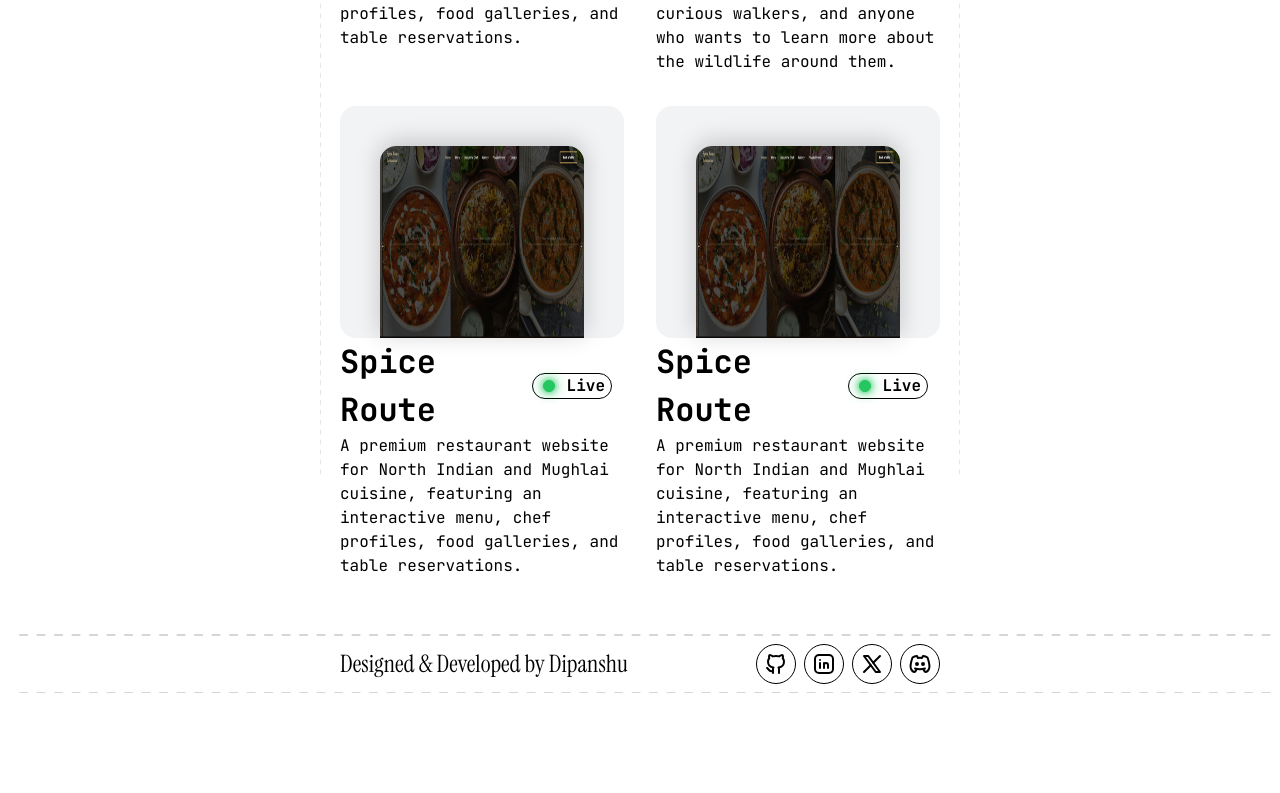
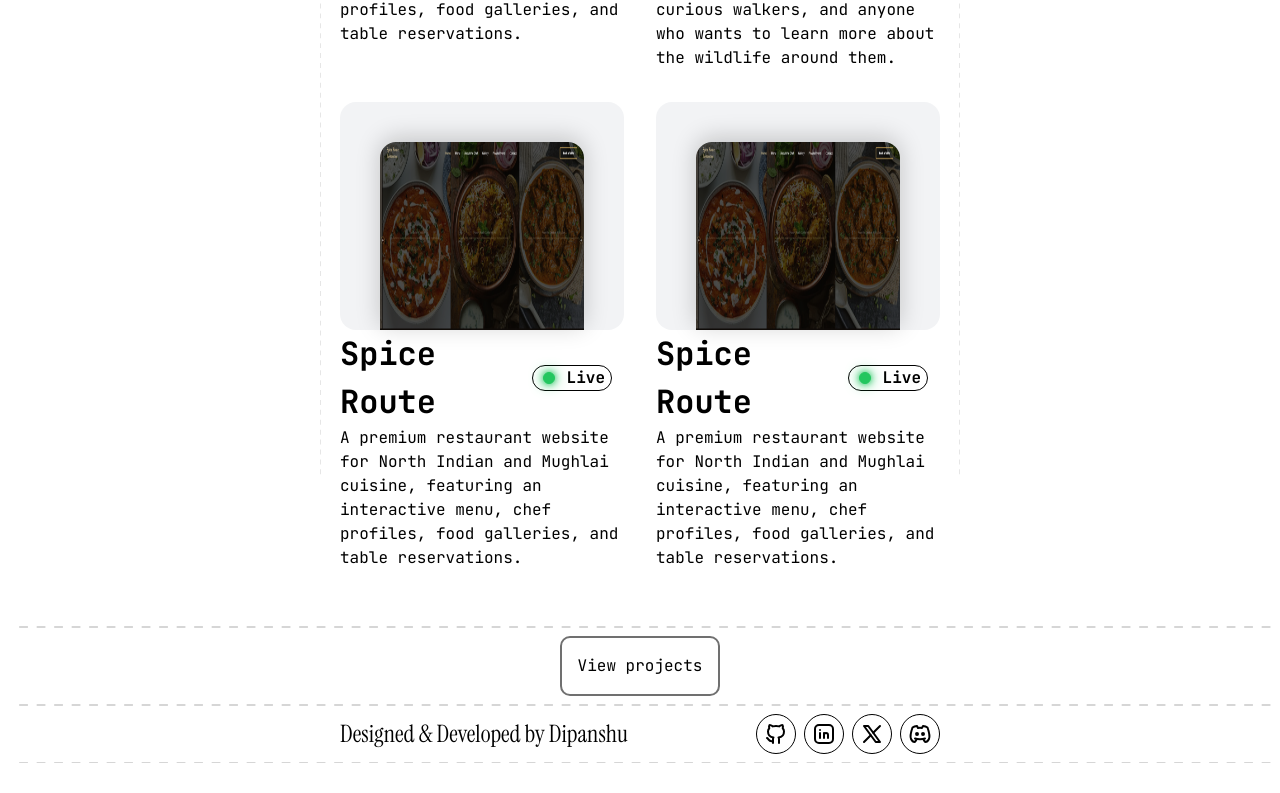
Before and after one commit to unknowdeepanshu/profile, a React (Vite) app: page / in a window 1280 px wide. Shown: the part 1124-1917 px from the top of the page. Built offline with nearby package versions, Linux system fonts and the light colour scheme; a web font is replaced by a local one.

Commit message:
feat: add navigation button to view projects; adjust layout in Projects component and update Card image height

```diff
--- a/src/App.tsx
+++ b/src/App.tsx
@@ -4,7 +4,8 @@ import RowLineConten from "@/components/rowLineConten/rowLineConten";
 import Footer from "@/components/footer/Footer";
 import Projects from "@/components/projects/projects";
 import Header from "@/components/header/header";
-
+import Buttons from "./ui/Button";
+import { NavLink } from "react-router";
 function App() {
   return (
     <>
@@ -20,6 +21,13 @@ function App() {
             </h1>
           </RowLineConten>
           <Projects />
+          <RowLineConten>
+            <div className="flex justify-center">
+              <Buttons className="border-2 bg-white p-4 text-black hover:bg-neutral-100">
+                <NavLink to={"/projecs"}>View projects</NavLink>
+              </Buttons>
+            </div>
+          </RowLineConten>
           <Footer />
         </ConrtainerContens>
       </main>
--- a/src/components/card/card.tsx
+++ b/src/components/card/card.tsx
@@ -45,7 +45,7 @@ function Card({
               <img
                 src={img}
                 alt={`${img}`}
-                className="h-[12rem] w-full rounded-t-2xl shadow-[0_-4px_25px_var(--color-black)]/20"
+                className="h-47 w-full rounded-t-2xl shadow-[0_-4px_25px_var(--color-black)]/20"
               />
             </div>
           </div>
--- a/src/components/projects/projects.tsx
+++ b/src/components/projects/projects.tsx
@@ -6,7 +6,7 @@ function Projects() {
   return (
     <>
       <RowLineConten>
-        <div className="grid w-full grid-cols-1 gap-8 py-12 md:grid-cols-2">
+        <div className="grid h-full w-full grid-cols-1 gap-8 py-12 md:grid-cols-2">
           {Myprojects.map((data, index) => {
             if (index <= 3)
               return (
```
